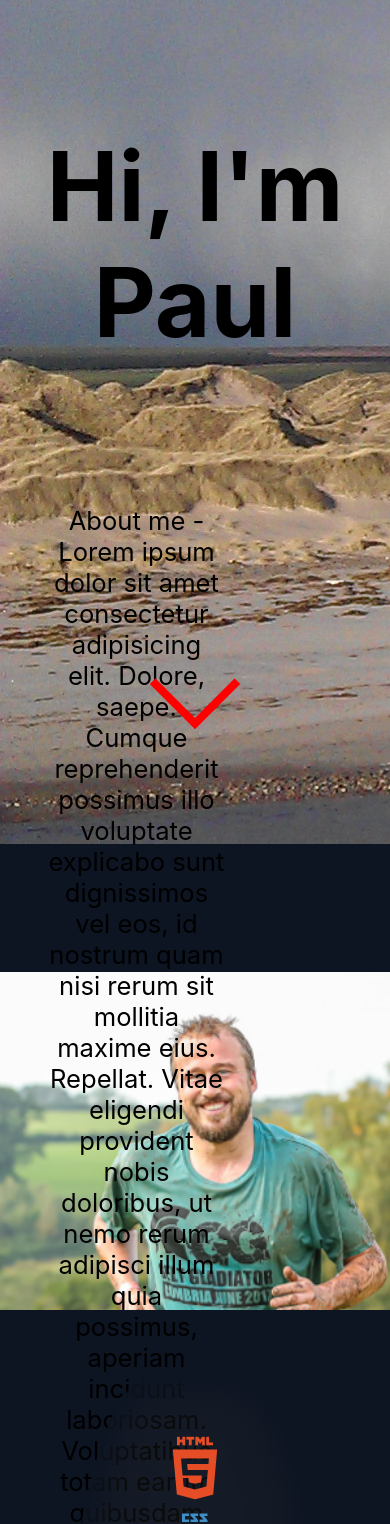
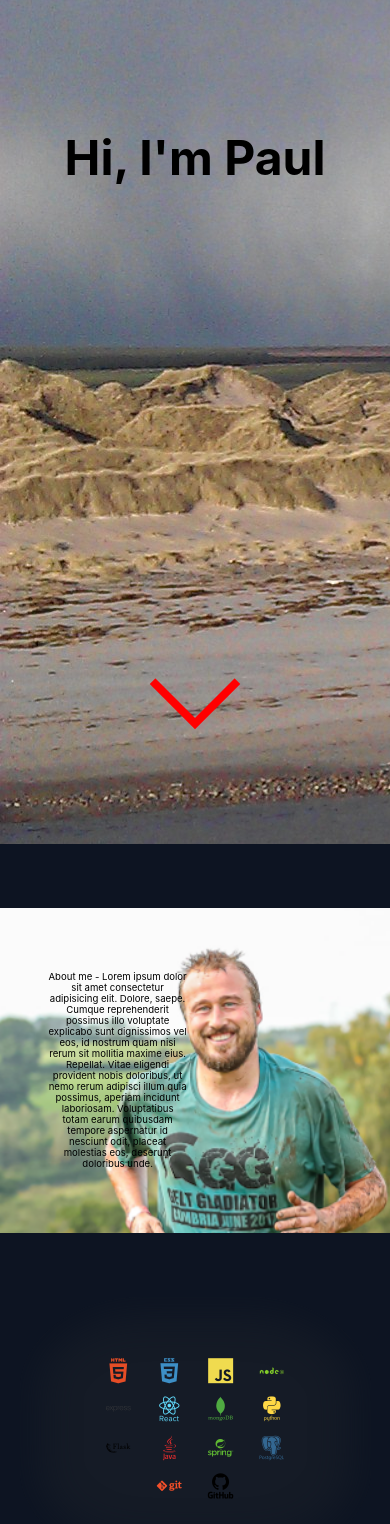
Before and after one commit to PaulHenstridge/portfolio, a React (Create React App) app in the folder client/: page / in a window 390 px wide. Shown: the top 1524 px of the page. Built offline with nearby package versions, Linux system fonts and the light colour scheme.

Commit message:
working on responsive styles, added footer

```diff
--- a/client/src/App.js
+++ b/client/src/App.js
@@ -9,6 +9,7 @@ import Projects from './components/Projects';
 import Contact from './components/Contact';
 import Experience from './components/Experience';
 import ScrollNav from './components/ScrollNav';
+import Footer from './components/Footer';
 
 function App() {
 
@@ -37,6 +38,7 @@ function App() {
             <Projects />
             <Experience />
             <Contact />
+            <Footer />
         </div>
     );
 }
--- a/client/src/components/AboutMe.js
+++ b/client/src/components/AboutMe.js
@@ -12,7 +12,7 @@ const AboutMeContainer = styled.section`
     /* padding: 6rem 0; */
     height:100vh;
     /* margin:8rem 0; */
-    padding:8rem 0;
+    padding:4rem 0;
 
 `
 const InnerContainer = styled.div`
@@ -27,19 +27,31 @@ const InnerContainer = styled.div`
     background-size: cover;
     background-position: right;
     margin-bottom:4rem;
+    max-width:820px;
 
 `
 
 const AboutText = styled.p`
-    width: 70vw;
+    width: 80%;
     padding: 3rem;
-    font-size: 1.6rem;
+    font-size: 0.6rem;
+
+    @media (min-width:580px) {
+        font-size:0.8rem;
+    }
+    @media (min-width:800px) {
+        font-size:1rem;
+    }
+
 `
 
 const IconsContainer = styled.aside`
     display:flex;
     flex-wrap:wrap;
-    width: 70%;
+    width: 90%;
+    @media (min-width:375px) {
+        width:90%;
+    }
     justify-content: center;
     background-color:rgb(55,55,55,0.2);
     padding:3.5rem;
@@ -47,8 +59,21 @@ const IconsContainer = styled.aside`
     box-shadow:inset 0px 0px 38px 18px rgb(13, 20, 34);
 
     i {
-        font-size: 4rem;
+        font-size: 1.6rem;
         padding:0.4rem 0.8rem;
+
+    @media (min-width:580px) {
+        font-size:2rem;
+    }
+    @media (min-width:800px) {
+        font-size:2.4rem;
+    }
+    @media (min-width:1040px) {
+        font-size:2.8rem;
+    }
+    @media (min-width:1880px) {
+        font-size:3.6rem;
+    }
     }
 `
 
--- a/client/src/components/Experience.js
+++ b/client/src/components/Experience.js
@@ -24,7 +24,6 @@ const sharedStyles = css`
   background-position: right;
   transition: all 0.5s ease;
   cursor:pointer;
-  margin:1rem solid rgb(13, 20, 34);
 `;
 
 const expandStyle = css`
@@ -53,7 +52,7 @@ const CCExp = styled.article`
 const CCHeadline = styled.h3`
     grid-column-start:2;
     grid-row-start:2;
-    font-size: 6rem;
+    font-size: 4rem;
 `
 const RMExp = styled.article`
     ${sharedStyles}
@@ -70,7 +69,7 @@ const RMExp = styled.article`
 const RMHeadline = styled.h3`
     grid-column-start:2;
     grid-row-start:2;
-    font-size: 4rem;
+    font-size: 3rem;
 `
 const RMText1 = styled.p`
     grid-row-start:2;
@@ -97,7 +96,7 @@ const ECOExp = styled.article`
 const ECOHeadline = styled.h3`
     grid-column-start:2;
     grid-row-start:2;
-    font-size: 4rem;
+    font-size: 3rem;
 `
 const ECOText = styled.p`
     grid-row-start:2;
--- /dev/null
+++ b/client/src/components/Footer.js
@@ -0,0 +1,16 @@
+import styled from "styled-components"
+
+const FooterContainer = styled.footer`
+    background-color: rgb(13, 20, 34);
+    color: whitesmoke;
+    padding: 2rem;
+`
+const Footer = () => {
+    return (<FooterContainer>
+        <h3>Footer</h3>
+        <h5>contacts, github linkedIn </h5>
+        <h6>image accreditation</h6>
+    </FooterContainer>);
+}
+
+export default Footer;
--- a/client/src/components/HeroHeader.js
+++ b/client/src/components/HeroHeader.js
@@ -20,7 +20,23 @@ const HeroContainer = styled.div`
 `
 
 const StyledH1 = styled.h1`
-    font-size:6rem;
+    font-size:3rem;
+
+    @media (min-width:375px) {
+        font-size:3rem;
+    }
+    @media (min-width:580px) {
+        font-size:3.6rem;
+    }
+    @media (min-width:800px) {
+        font-size:4.2rem;
+    }
+    @media (min-width:1040px) {
+        font-size:5rem;
+    }
+    @media (min-width:1880px) {
+        font-size:6rem;
+    }
 `
 
 const HeroHeader = () => {
--- a/client/src/components/PageScroll.js
+++ b/client/src/components/PageScroll.js
@@ -10,7 +10,7 @@ const ScrollMe = styled(ScrollLink)`
     transform: rotate(45deg);
     border-bottom: 8px solid red;
     border-right: 8px solid red;
-    z-index:5;
+    z-index:15;
     /* margin-bottom:8rem; */
     /* padding: 8rem 0; */
 `
--- a/client/src/components/Projects.js
+++ b/client/src/components/Projects.js
@@ -39,7 +39,20 @@ const ProjectPanel = styled.article`
 
     & > p {
         padding: 2rem;
-        font-size: 1.6rem;
+        font-size: 0.6rem;
+        @media (min-width:580px) {
+            font-size:0.8rem;
+        }
+        @media (min-width:800px) {
+            font-size:1rem;
+        }
+        @media (min-width:1040px) {
+        font-size:1.2rem;
+        }
+        @media (min-width:1880px) {
+            font-size:1.6rem;
+        }
+
 
     }
 
```
